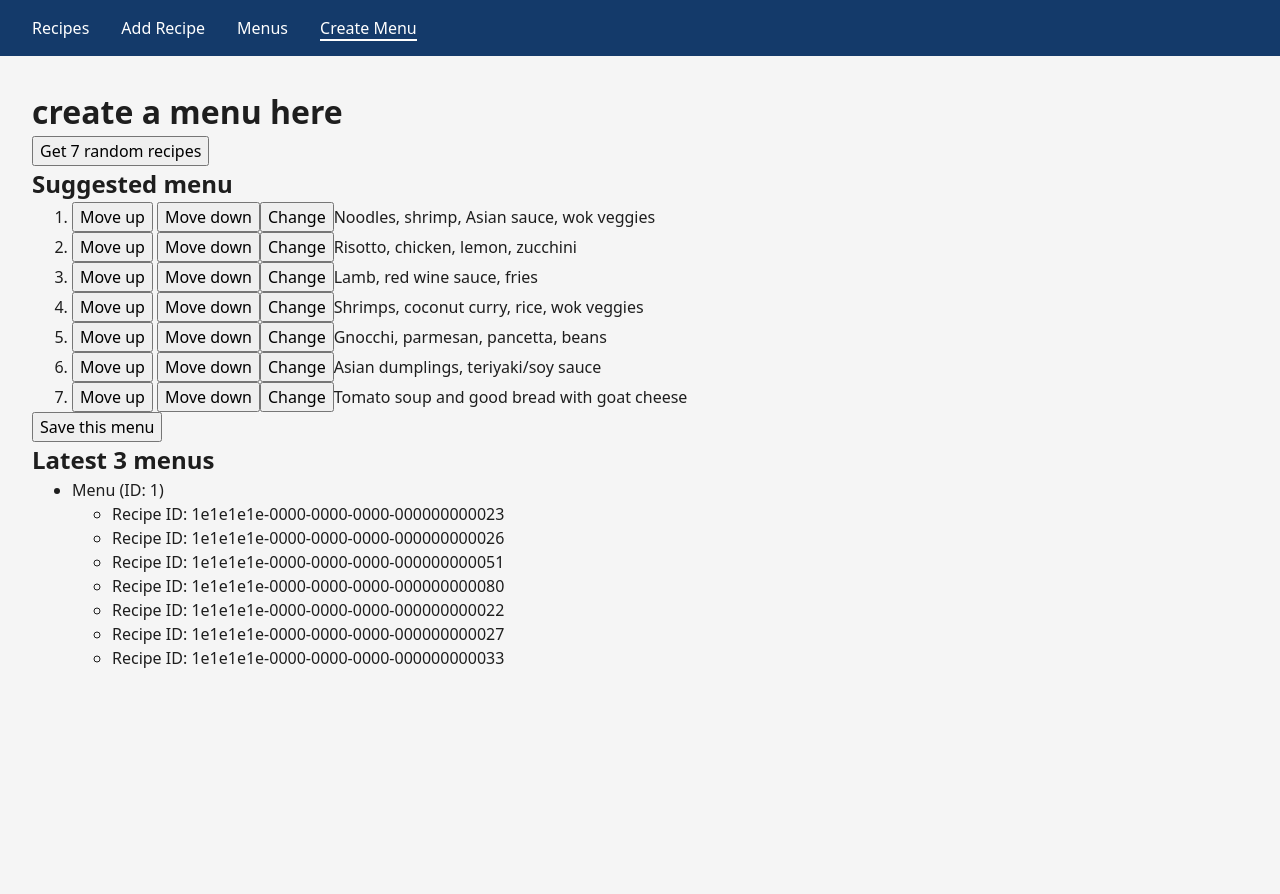
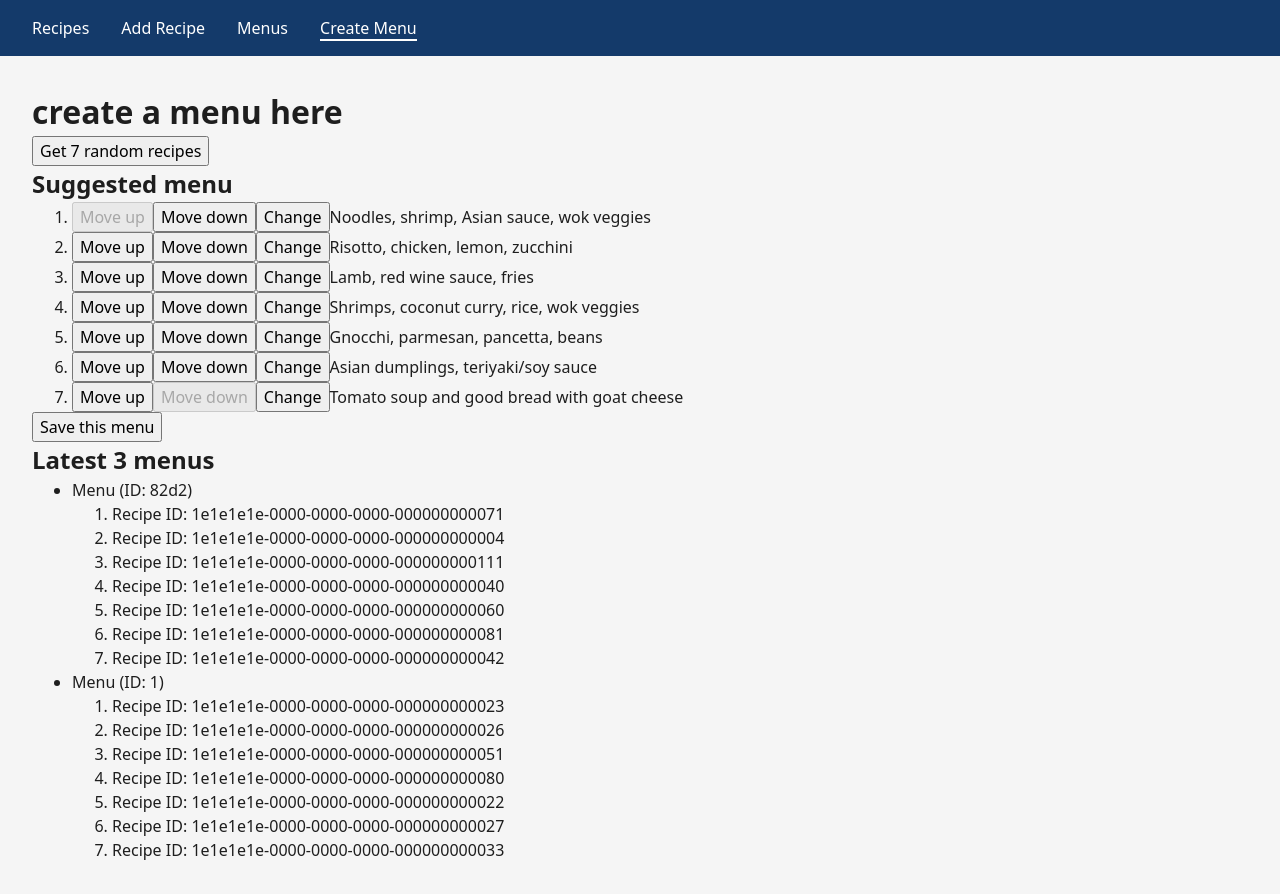
Before and after one commit to bea94k/hat-menu-v0.2, a React (Vite) app in the folder hat-menu/: page /create-menu in a window 1280 px wide. Both pictures are taken after a click on the button "Get 7 random recipes". Before the commit the page ends 800 px from the top, so only its background shows below. Built offline with nearby package versions, Linux system fonts and the light colour scheme; data requests are answered from the project's data file.

Commit message:
Allow for moving recipes up and down the menu

```diff
--- a/hat-menu/src/data/db.json
+++ b/hat-menu/src/data/db.json
@@ -615,6 +615,18 @@
         "1e1e1e1e-0000-0000-0000-000000000027",
         "1e1e1e1e-0000-0000-0000-000000000033"
       ]
+    },
+    {
+      "id": "82d2",
+      "recipes": [
+        "1e1e1e1e-0000-0000-0000-000000000071",
+        "1e1e1e1e-0000-0000-0000-000000000004",
+        "1e1e1e1e-0000-0000-0000-000000000111",
+        "1e1e1e1e-0000-0000-0000-000000000040",
+        "1e1e1e1e-0000-0000-0000-000000000060",
+        "1e1e1e1e-0000-0000-0000-000000000081",
+        "1e1e1e1e-0000-0000-0000-000000000042"
+      ]
     }
   ],
   "ingredients": [
--- a/hat-menu/src/pages/CreateMenuPage.tsx
+++ b/hat-menu/src/pages/CreateMenuPage.tsx
@@ -44,6 +44,24 @@ const CreateMenuPage = () => {
         setNewMenu(prevMenu => prevMenu.map((r, i) => i === index ? randomRecipe : r));
     };
 
+    const moveRecipeUp = (index: number) => {
+        if (index <= 0) return;
+        setNewMenu(prevMenu => {
+            const updatedMenu = [...prevMenu];
+            [updatedMenu[index - 1], updatedMenu[index]] = [updatedMenu[index], updatedMenu[index - 1]];
+            return updatedMenu;
+        });
+    };
+
+    const moveRecipeDown = (index: number) => {
+        if (index >= newMenu.length - 1) return;
+        setNewMenu(prevMenu => {
+            const updatedMenu = [...prevMenu];
+            [updatedMenu[index], updatedMenu[index + 1]] = [updatedMenu[index + 1], updatedMenu[index]];
+            return updatedMenu;
+        });
+    };
+
     return (
         <main id="maincontent">
             <h1>create a menu here</h1>
@@ -53,8 +71,20 @@ const CreateMenuPage = () => {
             <ol>
                 {newMenu.map((recipe, index) => (
                     <li key={recipe.id}>
-                        <button>Move up</button> {/* TODO: implement changing order of recipes in list */}
-                        <button>Move down</button>
+                        <button
+                            onClick={() => moveRecipeUp(index)}
+                            disabled={index === 0}
+                            aria-label={`Move ${recipe.name} up`}
+                        >
+                            Move up
+                        </button>
+                        <button
+                            onClick={() => moveRecipeDown(index)}
+                            disabled={index === newMenu.length - 1}
+                            aria-label={`Move ${recipe.name} down`}
+                        >
+                            Move down
+                        </button>
                         <button
                             onClick={() => randomizeRecipeAtIndex(index)}
                             aria-label={`Change ${recipe.name}`}
@@ -84,11 +114,11 @@ const CreateMenuPage = () => {
                                 {latestMenus.map(menu => (
                                     <li key={menu.id}>
                                         Menu (ID: {menu.id})
-                                        <ul>
+                                        <ol>
                                             {menu.recipes.map(recipe => (
                                                 <li key={recipe}>Recipe ID: {recipe}</li>
                                             ))}
-                                        </ul>
+                                        </ol>
                                     </li>
                                 ))}
                             </ul>
```
Lines whose indentation alone changed are shown as unchanged.
